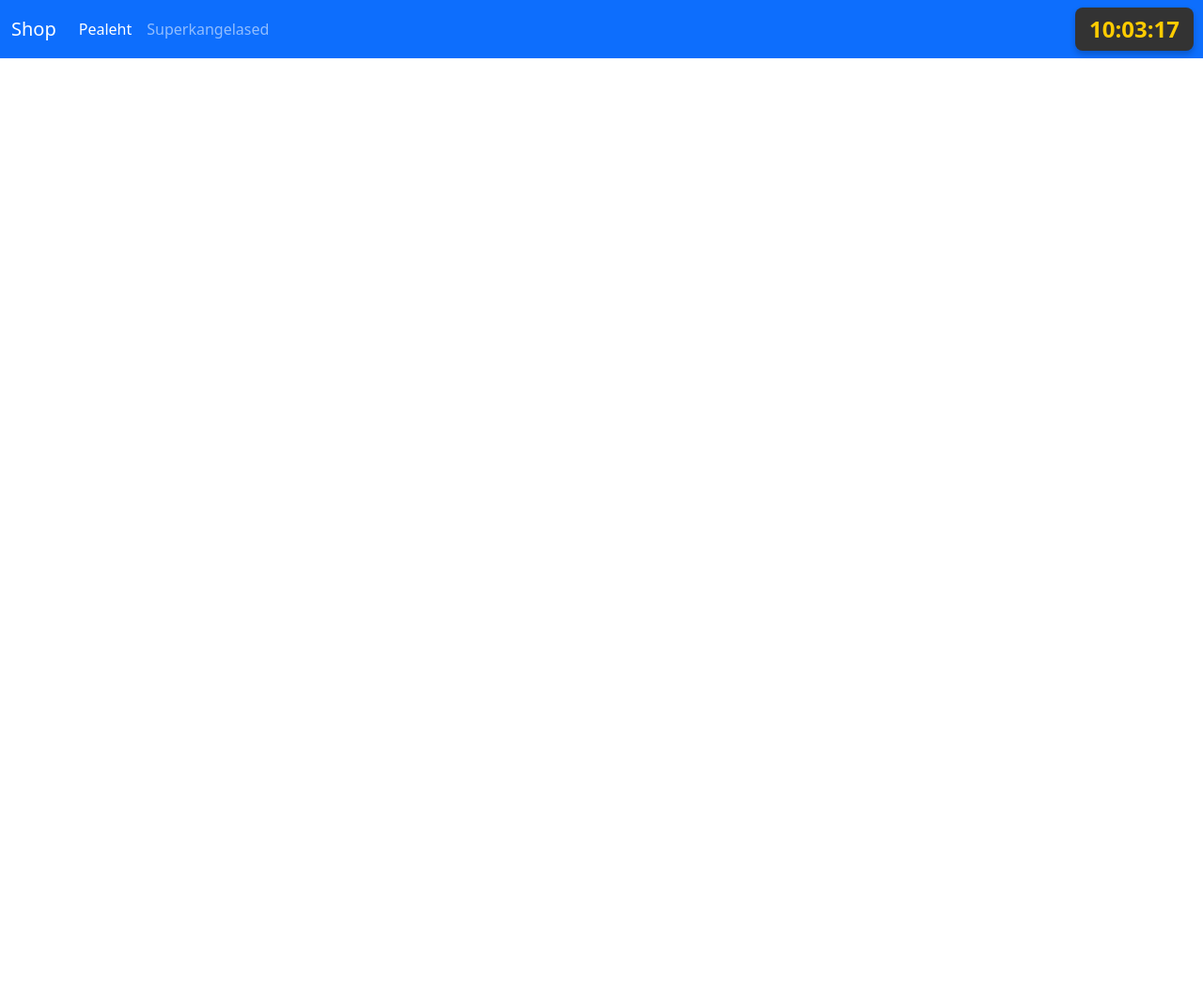
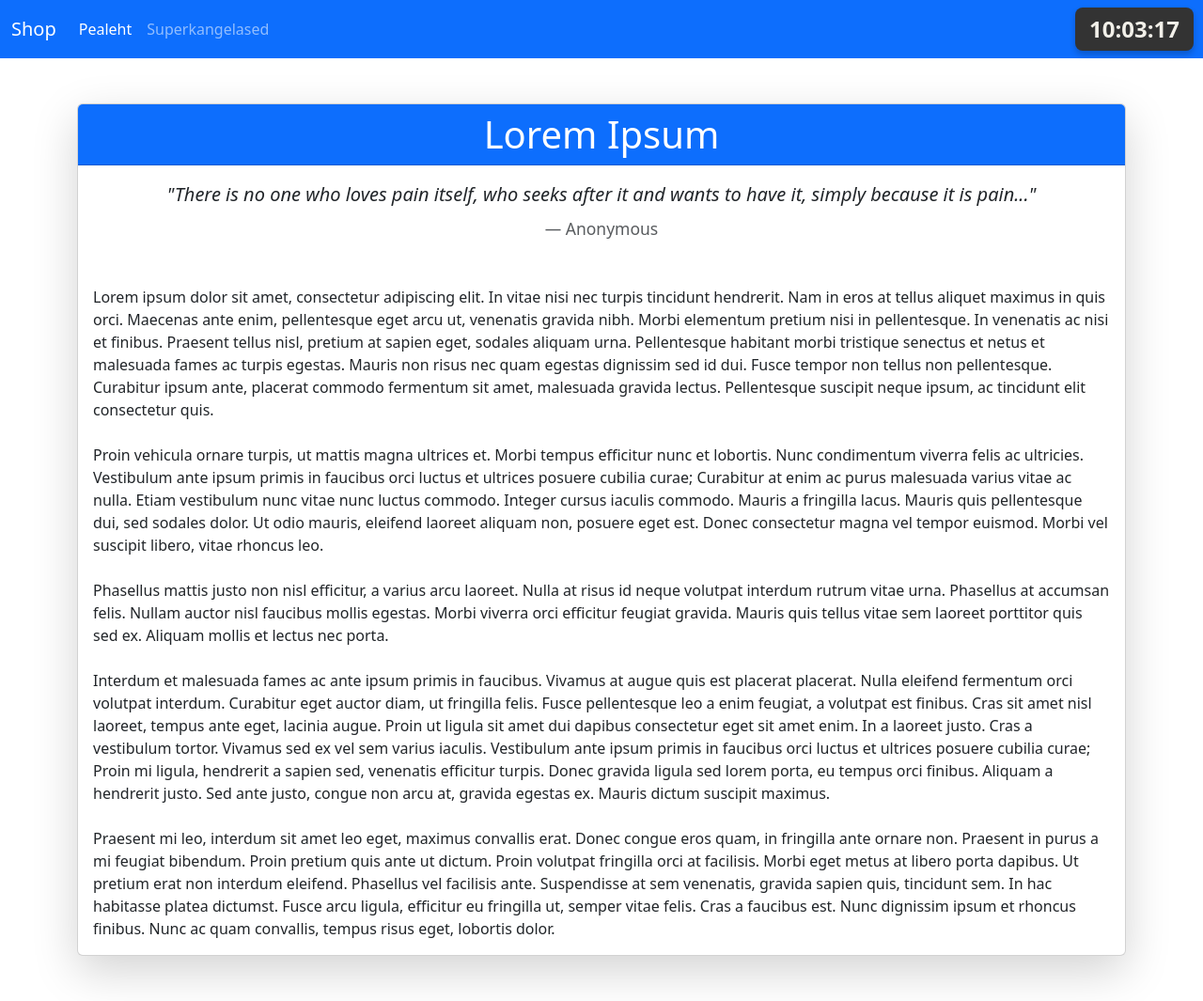
Before and after one commit to AndriKls/shop, a Django app: page / in a window 1280 px wide. Shown: the whole page at 94% size. Before the commit the page ends 62 px from the top, so only its background shows below. Run offline with Django 5.2, Linux system fonts and the light colour scheme.

Commit message:
Added main page styling

```diff
--- a/shop/templates/shop/index.html
+++ b/shop/templates/shop/index.html
@@ -5,7 +5,28 @@
 
 {% block body %}
 
+<div class="container my-5">
+    <div class="card shadow-lg">
+        <div class="card-header bg-primary text-white">
+            <h1 class="card-title mb-0 text-center">Lorem Ipsum</h1>
+        </div>
+        <div class="card-body">
 
+            <blockquote class="blockquote text-center mb-5">
+                <p class="mb-0"><em>"There is no one who loves pain itself, who seeks after it and wants to have it, simply because it is pain..."</em></p>
+                <footer class="blockquote-footer text-muted mt-2">Anonymous</footer>
+            </blockquote>
 
+            <p class="text-justify mb-4">Lorem ipsum dolor sit amet, consectetur adipiscing elit. In vitae nisi nec turpis tincidunt hendrerit. Nam in eros at tellus aliquet maximus in quis orci. Maecenas ante enim, pellentesque eget arcu ut, venenatis gravida nibh. Morbi elementum pretium nisi in pellentesque. In venenatis ac nisi et finibus. Praesent tellus nisl, pretium at sapien eget, sodales aliquam urna. Pellentesque habitant morbi tristique senectus et netus et malesuada fames ac turpis egestas. Mauris non risus nec quam egestas dignissim sed id dui. Fusce tempor non tellus non pellentesque. Curabitur ipsum ante, placerat commodo fermentum sit amet, malesuada gravida lectus. Pellentesque suscipit neque ipsum, ac tincidunt elit consectetur quis.</p>
 
+            <p class="text-justify mb-4">Proin vehicula ornare turpis, ut mattis magna ultrices et. Morbi tempus efficitur nunc et lobortis. Nunc condimentum viverra felis ac ultricies. Vestibulum ante ipsum primis in faucibus orci luctus et ultrices posuere cubilia curae; Curabitur at enim ac purus malesuada varius vitae ac nulla. Etiam vestibulum nunc vitae nunc luctus commodo. Integer cursus iaculis commodo. Mauris a fringilla lacus. Mauris quis pellentesque dui, sed sodales dolor. Ut odio mauris, eleifend laoreet aliquam non, posuere eget est. Donec consectetur magna vel tempor euismod. Morbi vel suscipit libero, vitae rhoncus leo.</p>
+
+            <p class="text-justify mb-4">Phasellus mattis justo non nisl efficitur, a varius arcu laoreet. Nulla at risus id neque volutpat interdum rutrum vitae urna. Phasellus at accumsan felis. Nullam auctor nisl faucibus mollis egestas. Morbi viverra orci efficitur feugiat gravida. Mauris quis tellus vitae sem laoreet porttitor quis sed ex. Aliquam mollis et lectus nec porta.</p>
+
+            <p class="text-justify mb-4">Interdum et malesuada fames ac ante ipsum primis in faucibus. Vivamus at augue quis est placerat placerat. Nulla eleifend fermentum orci volutpat interdum. Curabitur eget auctor diam, ut fringilla felis. Fusce pellentesque leo a enim feugiat, a volutpat est finibus. Cras sit amet nisl laoreet, tempus ante eget, lacinia augue. Proin ut ligula sit amet dui dapibus consectetur eget sit amet enim. In a laoreet justo. Cras a vestibulum tortor. Vivamus sed ex vel sem varius iaculis. Vestibulum ante ipsum primis in faucibus orci luctus et ultrices posuere cubilia curae; Proin mi ligula, hendrerit a sapien sed, venenatis efficitur turpis. Donec gravida ligula sed lorem porta, eu tempus orci finibus. Aliquam a hendrerit justo. Sed ante justo, congue non arcu at, gravida egestas ex. Mauris dictum suscipit maximus.</p>
+
+            <p class="text-justify mb-0">Praesent mi leo, interdum sit amet leo eget, maximus convallis erat. Donec congue eros quam, in fringilla ante ornare non. Praesent in purus a mi feugiat bibendum. Proin pretium quis ante ut dictum. Proin volutpat fringilla orci at facilisis. Morbi eget metus at libero porta dapibus. Ut pretium erat non interdum eleifend. Phasellus vel facilisis ante. Suspendisse at sem venenatis, gravida sapien quis, tincidunt sem. In hac habitasse platea dictumst. Fusce arcu ligula, efficitur eu fringilla ut, semper vitae felis. Cras a faucibus est. Nunc dignissim ipsum et rhoncus finibus. Nunc ac quam convallis, tempus risus eget, lobortis dolor.</p>
+        </div>
+    </div>
+</div>
 {% endblock body %}
--- a/superheroes/templates/superheroes/superhero_delete.html
+++ b/superheroes/templates/superheroes/superhero_delete.html
@@ -7,7 +7,7 @@
     <div class="card shadow-sm">
         <div class="card-body">
             <h1 class="card-title text-danger">Kinnita Kustutamine</h1>
-            <p class="card-text">Olete kindel, et soovite kustutada <strong>"{{ object.name }}"</strong>?</p>
+            <p class="card-text">Olete kindel, et soovite kustutada kangelase <strong>"{{ object.name }}"</strong>?</p>
             <p class="card-text text-muted">Seda toimingut ei saa tagasi pöörata.</p>
             <form method="post">
                 {% csrf_token %}
--- a/templates/base.html
+++ b/templates/base.html
@@ -31,7 +31,7 @@
         <div id="clock" style="
         font-size: 1.5rem;
         font-weight: bold;
-        color: #ffcc00;
+        color: #f2f0e9;
         background-color: #333;
         padding: 5px 15px;
         border-radius: 8px;
```
